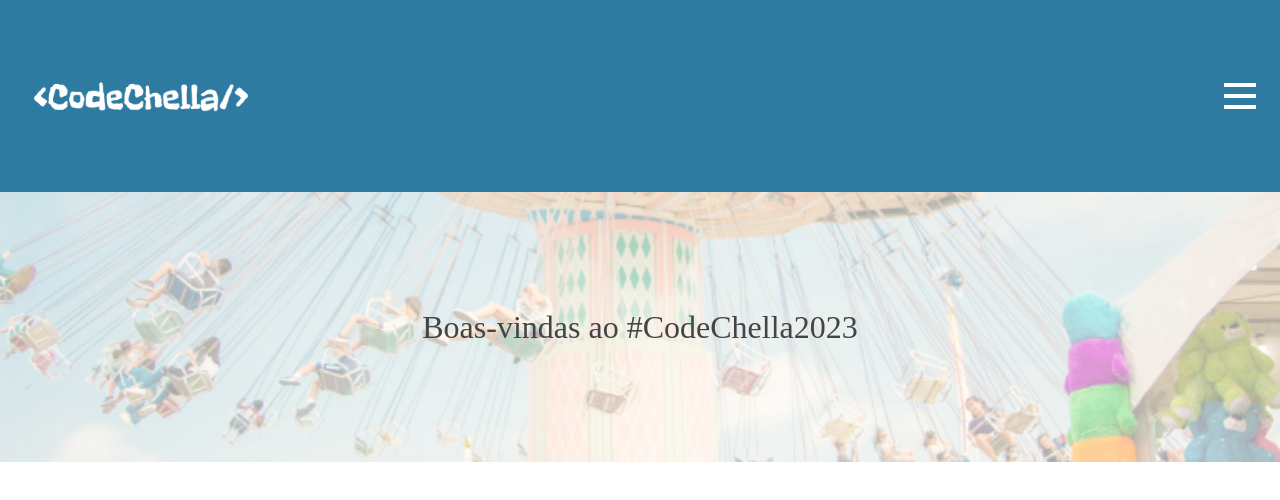
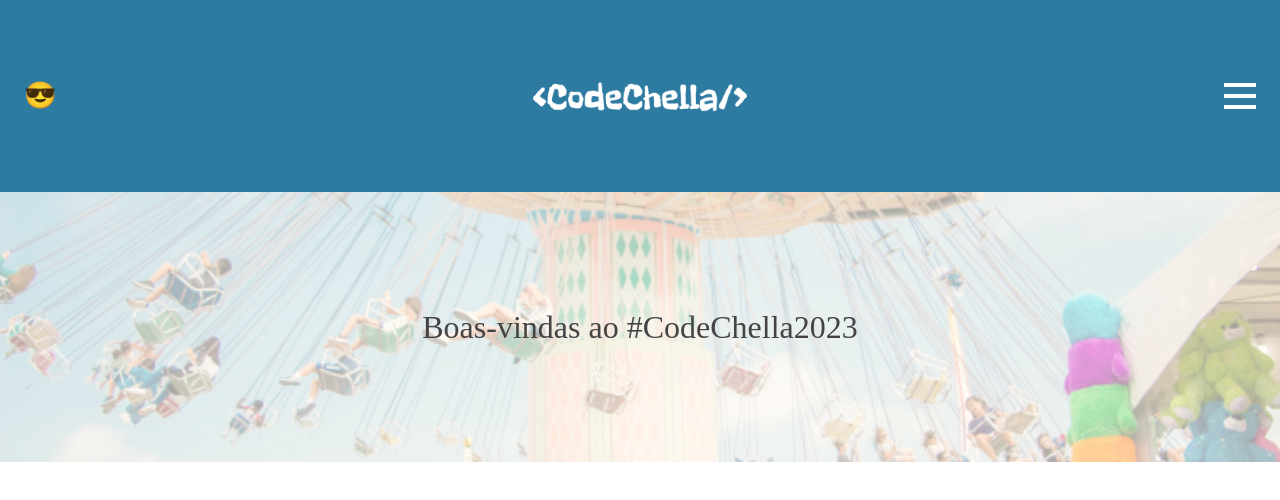
Before and after one commit to TobiasItalo/codechella, a React (Vite) app: page / in a window 1280 px wide. Shown: the top 500 px of the page. Built offline with nearby package versions, Linux system fonts and the light colour scheme; a web font is replaced by a local one.

Commit message:
:sparkles: feat: implement ToggleTheme component

```diff
--- a/src/components/Header/Header.css
+++ b/src/components/Header/Header.css
@@ -2,7 +2,6 @@
   align-items: center;
   display: flex;
   flex-direction: row;
-  gap: 32px;
   justify-content: space-between;
   padding: 32px 24px;
   height: 128px;
--- a/src/components/Header/index.tsx
+++ b/src/components/Header/index.tsx
@@ -1,6 +1,7 @@
 import './Header.css'
 import logo from '../../assets/logo-codechella.svg'
 import HamburgerMenu from '../HamburgerMenu'
+import ToggleTheme from '../ToggleTheme'
 
 interface HeaderProps {
   theme: string
@@ -10,6 +11,7 @@ interface HeaderProps {
 export default function Header({ theme, device }: HeaderProps): JSX.Element {
   return (
     <header className={`header header-${theme}`}>
+      <ToggleTheme />
       <img src={ logo } alt="Logo CodeChella" />
       <HamburgerMenu />
     </header>
--- /dev/null
+++ b/src/components/ToggleTheme/ToggleTheme.css
@@ -0,0 +1,4 @@
+.toggle {
+  font-size: 26px;
+  color: red;
+}
--- /dev/null
+++ b/src/components/ToggleTheme/index.tsx
@@ -0,0 +1,11 @@
+import { useThemeContext } from '../../contexts/Theme'
+import { Theme } from '../../enums/themes'
+import './ToggleTheme.css'
+
+export default function ToggleTheme(): JSX.Element {
+  const { theme, changeTheme } = useThemeContext()
+
+  return (
+    <div className="toggle" onClick={changeTheme}>{theme === Theme.SUMMER ? '😎' : '🌜' }</div>
+  )
+}
```
